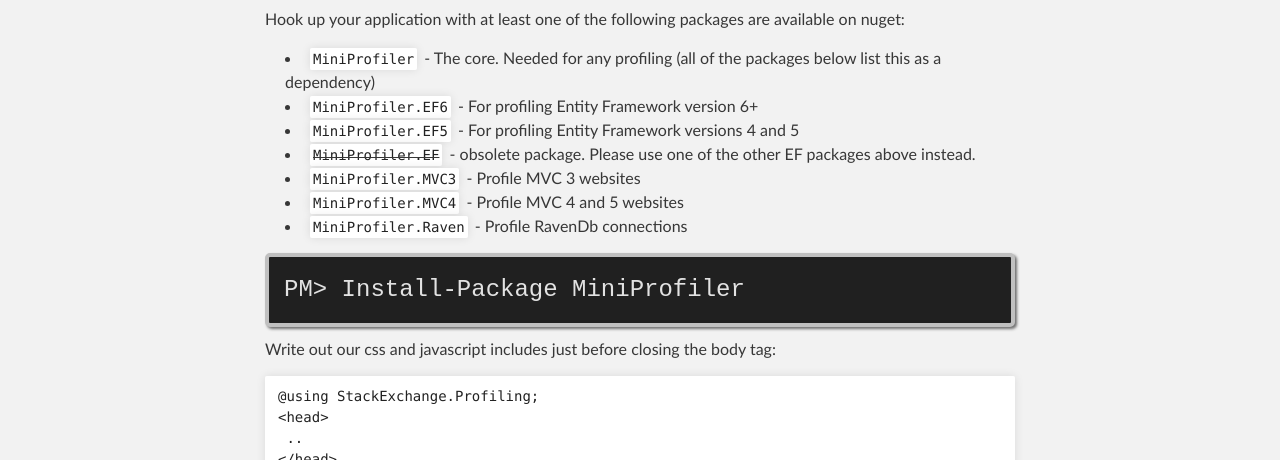
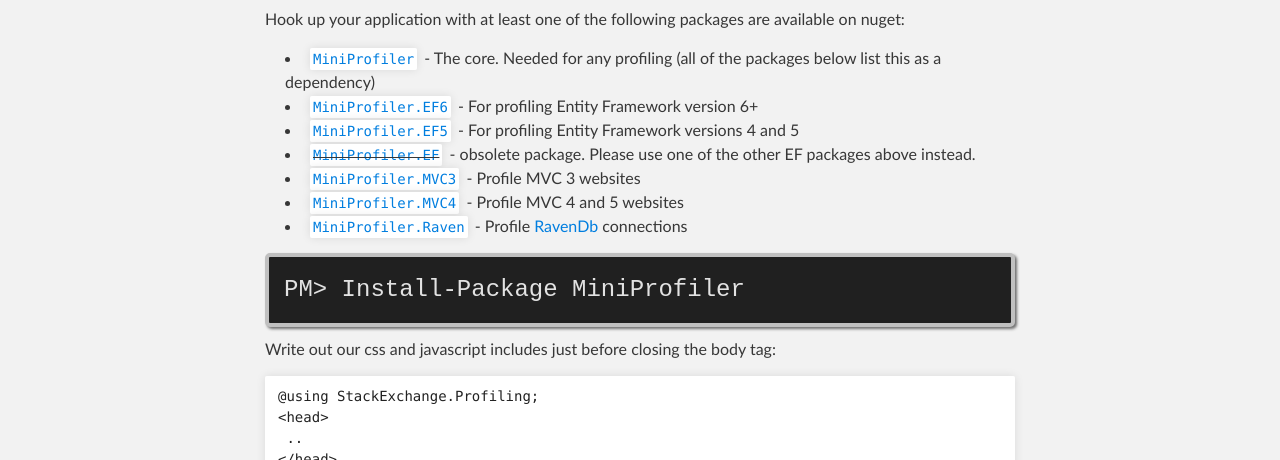
Before and after one commit to MiniProfiler/miniprofiler.github.com, a plain HTML site: page index.html in a window 1280 px wide. Shown: the part 640-1100 px from the top of the page. Drawn offline with nearby package versions, Linux system fonts and the light colour scheme.

Commit message:
Update nuget links

```diff
--- a/index.html
+++ b/index.html
@@ -55,13 +55,13 @@
 					<h2>Getting Started on .Net:</h2>
 					<p>Hook up your application with at least one of the following packages are available on nuget:</p>
 					<ul>
-						<li><code>MiniProfiler</code> - The core. Needed for any profiling (all of the packages below list this as a dependency)</li>
-						<li><code>MiniProfiler.EF6</code> - For profiling Entity Framework version 6+</li>
-						<li><code>MiniProfiler.EF5</code> - For profiling Entity Framework versions 4 and 5</li>
-						<li><strike><code>MiniProfiler.EF</code></strike> - obsolete package. Please use one of the other EF packages above instead.</li>
-						<li><code>MiniProfiler.MVC3</code> - Profile MVC 3 websites</li>
-						<li><code>MiniProfiler.MVC4</code> - Profile MVC 4 and 5 websites</li>
-						<li><code>MiniProfiler.Raven</code> - Profile RavenDb connections</li>
+						<li><code><a href="https://www.nuget.org/packages/MiniProfiler/">MiniProfiler</a></code> - The core. Needed for any profiling (all of the packages below list this as a dependency)</li>
+						<li><code><a href="https://www.nuget.org/packages/MiniProfiler.EF6/">MiniProfiler.EF6</a></code> - For profiling Entity Framework version 6+</li>
+						<li><code><a href="https://www.nuget.org/packages/MiniProfiler.EF5/">MiniProfiler.EF5</a></code> - For profiling Entity Framework versions 4 and 5</li>
+						<li><strike><code><a href="https://www.nuget.org/packages/MiniProfiler.EF/">MiniProfiler.EF</a></code></strike> - obsolete package. Please use one of the other EF packages above instead.</li>
+						<li><code><a href="https://www.nuget.org/packages/MiniProfiler.Mvc3/">MiniProfiler.MVC3</a></code> - Profile MVC 3 websites</li>
+						<li><code><a href="https://www.nuget.org/packages/MiniProfiler.Mvc4/">MiniProfiler.MVC4</a></code> - Profile MVC 4 and 5 websites</li>
+						<li><code><a href="https://www.nuget.org/packages/MiniProfiler.Raven/">MiniProfiler.Raven</a></code> - Profile <a href="http://ravendb.net">RavenDb</a> connections</li>
 					</ul>
 
 					<pre style="background-color: #202020;border: 4px solid silver;border-radius: 5px;-moz-border-radius: 5px;-webkit-border-radius: 5px;box-shadow: 2px 2px 3px #6e6e6e;color: #E2E2E2;display: block;font: 1.5em 'andale mono', 'lucidaconsole', monospace;line-height: 1.5em;overflow: auto;padding: 15px;">PM> Install-Package MiniProfiler</pre>
```
